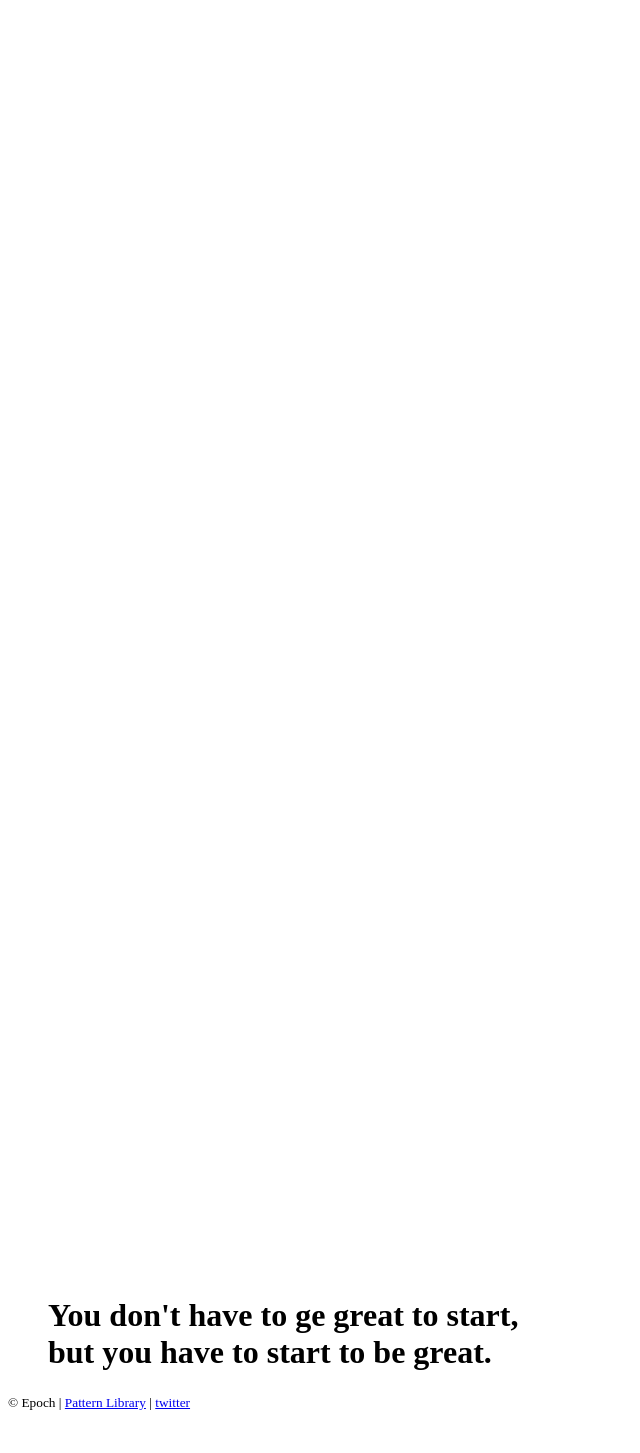
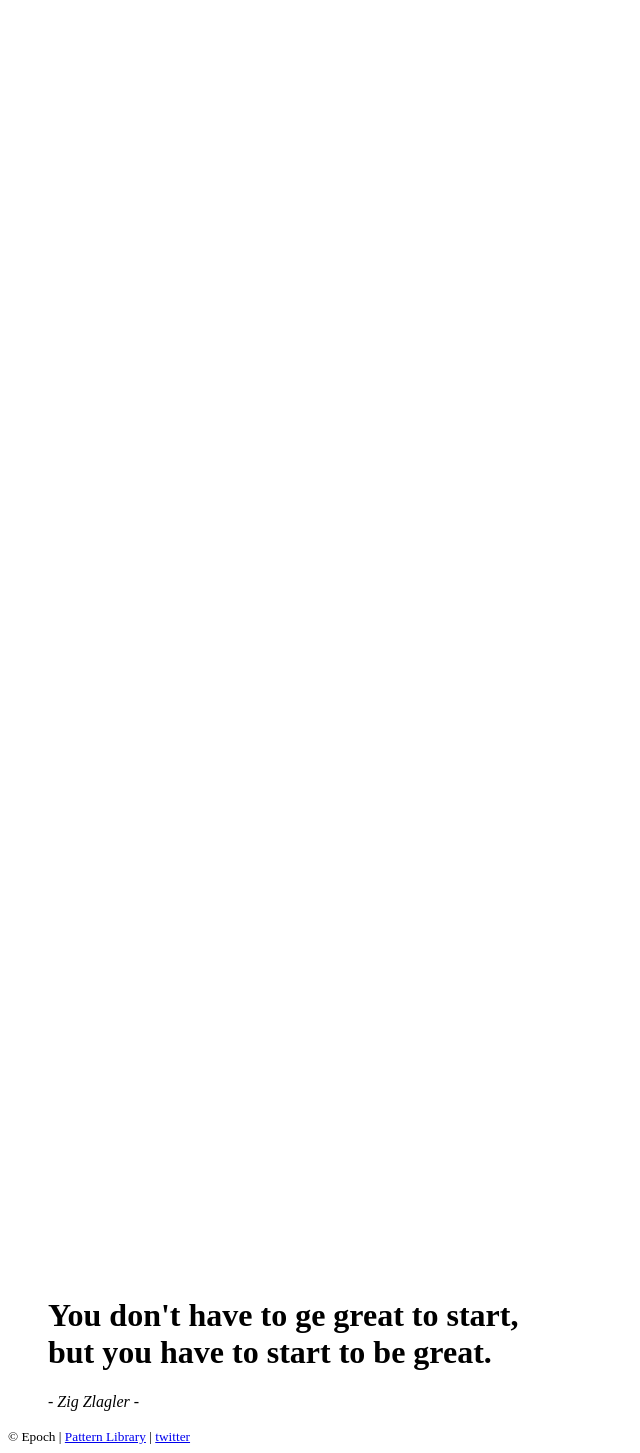
Before and after one commit to epochcommunity/epochcommunity.github.io, a Jekyll site: the page built from dev/index.html, in a window 1280 px wide. Shown: the whole page, without its empty margins (0-640 px from the left). Built offline with Jekyll 4.4.1, drawn with Linux system fonts in a browser that asks for light colours; before the commit the page ends 1419 px from its top, so only the background shows below that.

Commit message:
add in cite

```diff
--- a/dev/index.html
+++ b/dev/index.html
@@ -8,5 +8,11 @@ title: Home page
 </svg>
 
 <div class="grid">
-    <blockquote class="column column__center column__12-of-12 column__12-of-12--small column__6-of-12--medium column__9-of-12--large"><h1>You don't have to ge great to start,<br>but you have to start to be great.</blockquote></h1>
+    <blockquote class="column column__center column__12-of-12 column__12-of-12--small column__6-of-12--medium column__9-of-12--large"><h1>You don't have to ge great to start,<br>but you have to start to be great.</h1>
+        <footer>
+            <cite>
+                - Zig Zlagler -
+            </cite>
+        </footer>
+    </blockquote>
 </div>
--- a/web/index.html
+++ b/web/index.html
@@ -1 +1 @@
-<!DOCTYPE html><html lang="en"><head><meta charset="UTF-8"><meta name="description" content=""><meta name="viewport" content="initial-scale=1"><meta name="keywords" content=""><title>Home page</title><link rel="stylesheet" media="all" href="/css/screen.css"><link href="http://fonts.googleapis.com/css?family=Crimson+Text:400,600,700,400italic,600italic,700italic" rel="stylesheet" type="text/css"><script src="/scripts/vendor/modernizr.js"></script></head><body><svg viewBox="0 0 400 400" class="logo icon__logo icon__logo--white"><use xlink:href="/imgs/sprite/icon-sprite.svg#icon__logo"></use></svg><div class="grid"><blockquote class="column column__center column__12-of-12 column__12-of-12--small column__6-of-12--medium column__9-of-12--large"><h1>You don't have to ge great to start,<br>but you have to start to be great.</h1></blockquote></div><script src="/scripts/common.js"></script><script src="/scripts/vendor/svg4everybody.js"></script><footer role="contentinfo"><footer class="ftr wrapper"><small>&copy; Epoch | <a href="/pattern.html" title="">Pattern Library</a> | <a href="https://twitter.com/epoch_community" title="">twitter</a></small></footer></footer></body></html>
+<!DOCTYPE html><html lang="en"><head><meta charset="UTF-8"><meta name="description" content=""><meta name="viewport" content="initial-scale=1"><meta name="keywords" content=""><title>Home page</title><link rel="stylesheet" media="all" href="/css/screen.css"><link href="http://fonts.googleapis.com/css?family=Crimson+Text:400,600,700,400italic,600italic,700italic" rel="stylesheet" type="text/css"><script src="/scripts/vendor/modernizr.js"></script></head><body><svg viewBox="0 0 400 400" class="logo icon__logo icon__logo--white"><use xlink:href="/imgs/sprite/icon-sprite.svg#icon__logo"></use></svg><div class="grid"><blockquote class="column column__center column__12-of-12 column__12-of-12--small column__6-of-12--medium column__9-of-12--large"><h1>You don't have to ge great to start,<br>but you have to start to be great.</h1><footer><cite>- Zig Zlagler -</cite></footer></blockquote></div><script src="/scripts/common.js"></script><script src="/scripts/vendor/svg4everybody.js"></script><footer role="contentinfo"><footer class="ftr wrapper"><small>&copy; Epoch | <a href="/pattern.html" title="">Pattern Library</a> | <a href="https://twitter.com/epoch_community" title="">twitter</a></small></footer></footer></body></html>
```
